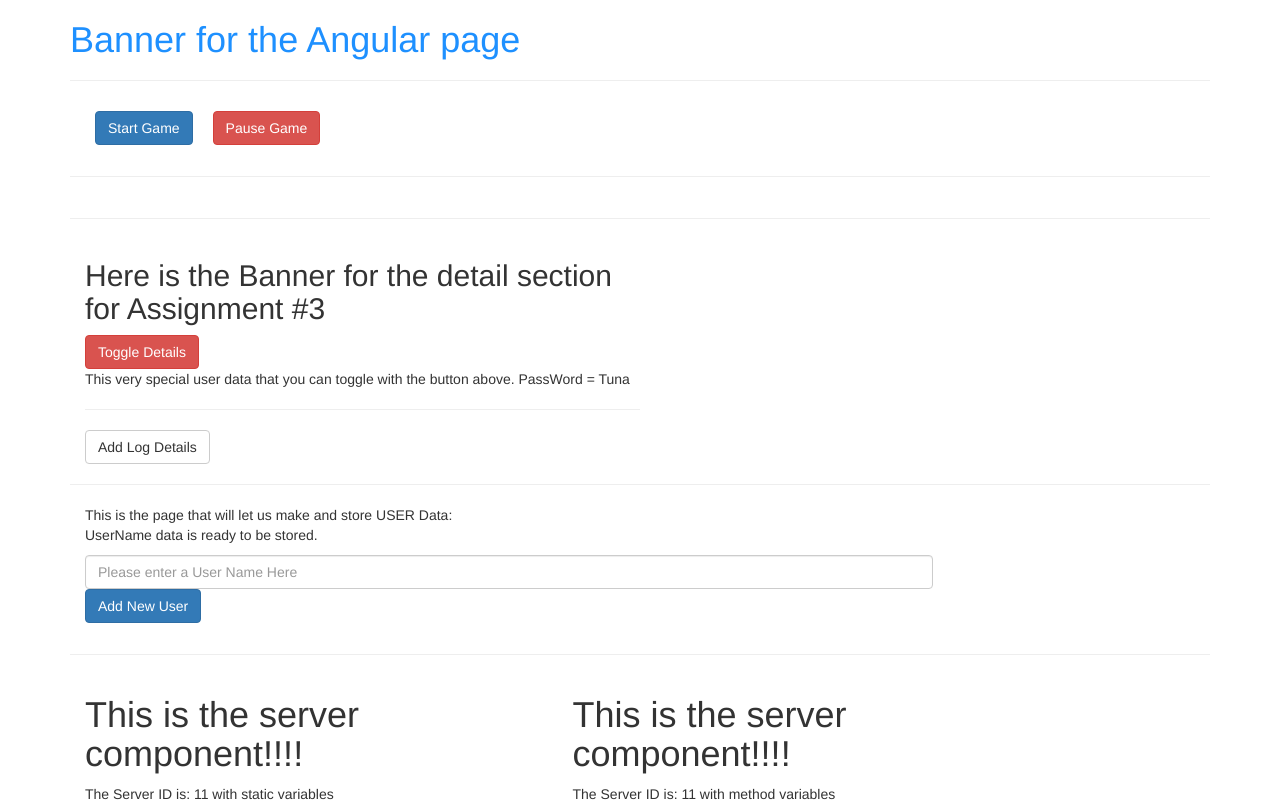
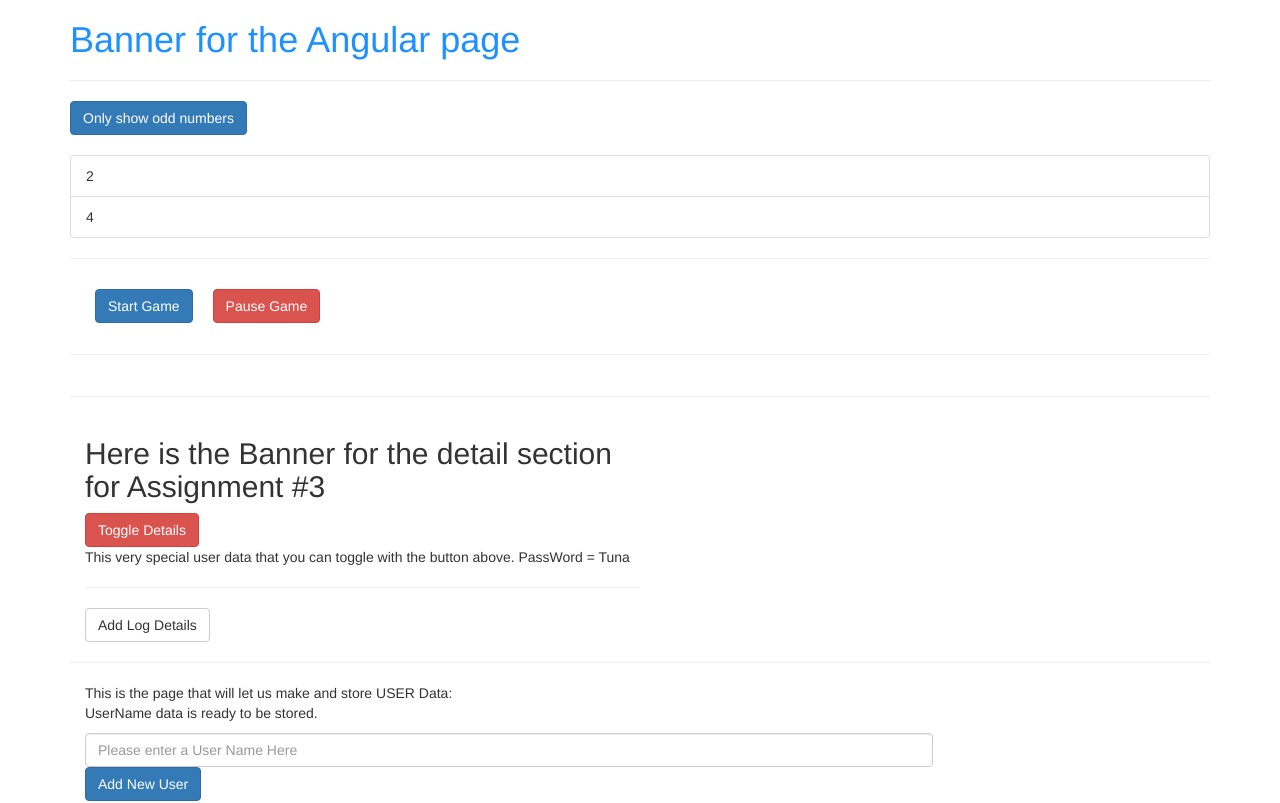
Before and after one commit to PhillByrd2018/Angualr_workshop, an Angular app: page / in a window 1280 px wide. Shown: the top 803 px of the page. Built offline with nearby package versions, Linux system fonts and the light colour scheme.

Commit message:
Did recap from module 7 on structural directives.

```diff
--- a/src/app/app.component.html
+++ b/src/app/app.component.html
@@ -2,6 +2,29 @@
     <div class="row">
         <div class="col-xs-12">
                 <h1>Banner for the Angular page</h1>
+                <hr>
+
+                    <button class="btn btn-primary" (click)="onlyOdd = !onlyOdd">Only show odd numbers</button>
+                    <br><br>
+                    <ul class="list-group">
+                        <div class="div" *ngIf="onlyOdd">
+                            <li class="list-group-item"
+                            *ngFor="let odd of oddNumbersDirectives">
+                            {{odd}}
+                            </li>
+                        </div>
+                        <div class="div" *ngIf="!onlyOdd">
+                            <li class="list-group-item"
+                            *ngFor="let even of evenNumbersDirectives">
+                            {{even}}
+                            </li>
+                        </div>
+
+                    </ul>
+                    <!-- <ng-template [ngif]="onlyOdd">
+                      <p>Only odd</p>
+                    </ng-template> -->
+
                 <hr>
                 <app-game-control (intervalFired)="onIntervalFired($event)"></app-game-control>
                 <hr>
--- a/src/app/app.component.ts
+++ b/src/app/app.component.ts
@@ -8,6 +8,12 @@ import { Component } from '@angular/core';
 export class AppComponent {
   oddNumbers: number[] = [];
   evenNumbers: number[] = [];
+
+  numbers = [1, 2, 3, 4, 5];
+  onlyOdd = false;
+  oddNumbersDirectives = [1, 3, 5];
+  evenNumbersDirectives =  [2, 4];
+
 
   onIntervalFired(firedNumber: number) {
     console.log(firedNumber);
--- a/src/app/app.module.ts
+++ b/src/app/app.module.ts
@@ -1,7 +1,7 @@
 import { BrowserModule } from '@angular/platform-browser';
 import { NgModule } from '@angular/core';
-import{FormsModule} from '@angular/forms';
-import{HttpModule} from '@angular/http';
+import {FormsModule} from '@angular/forms';
+import {HttpModule} from '@angular/http';
 import { AppComponent } from './app.component';
 import { ServerComponent } from './server/server.component';
 import { ServersComponent } from './servers/servers.component';
```
